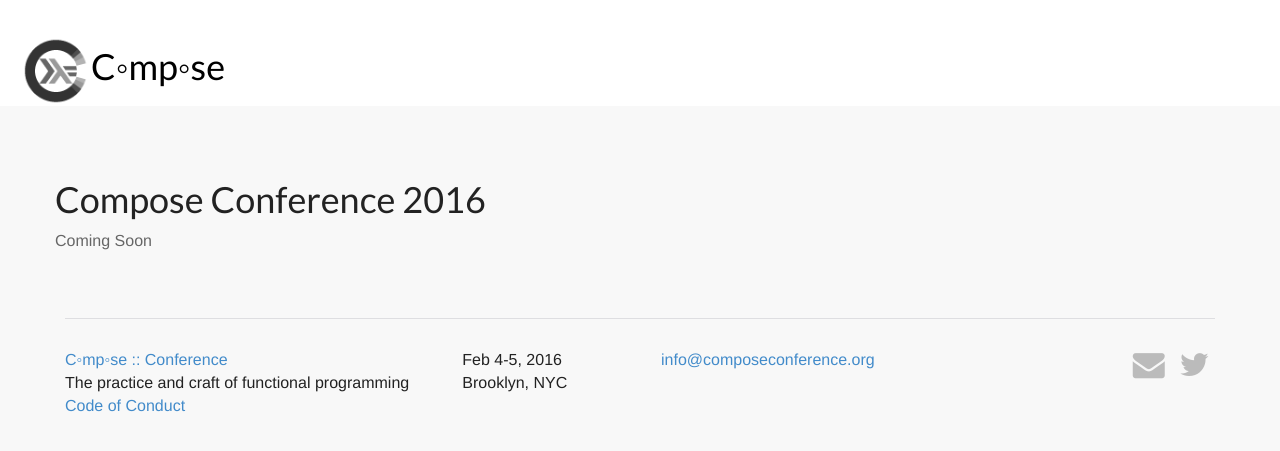
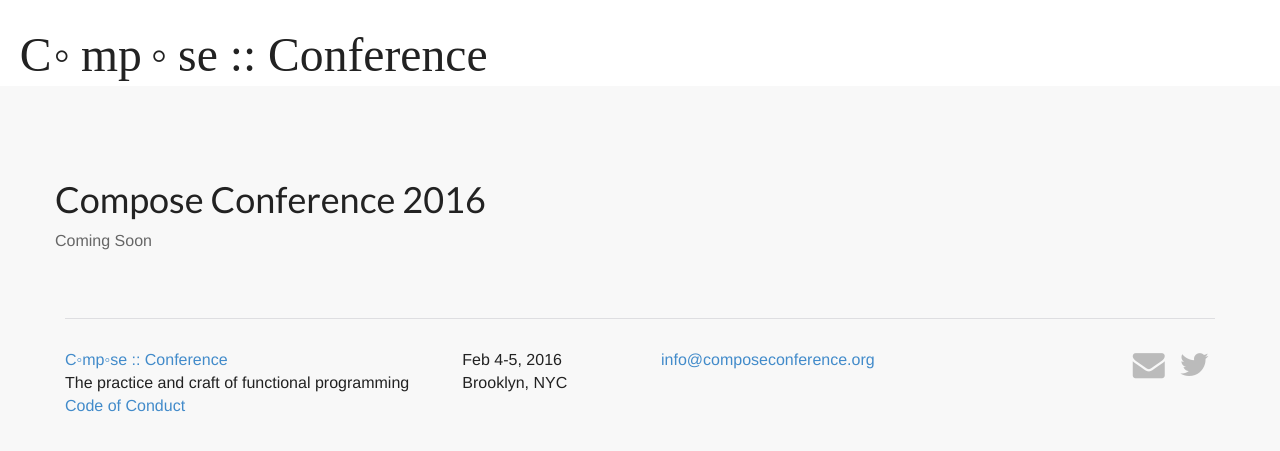
Before and after one commit to ny-haskell/composeconference, a Jekyll site: the page built from 2016/index.md, in a window 1280 px wide and 900 px high. Shown: the top 451 px of the window. Built offline with Jekyll 4.4.1, drawn with Linux system fonts in a browser that asks for light colours; Markdown is read by kramdown in place of the engine named in the settings.

Commit message:
change logo

```diff
--- a/_includes/header.html
+++ b/_includes/header.html
@@ -3,7 +3,7 @@
             <div class="col-lg-6 col-md-6 col-sm-4 col-xs-11">
                 <div class="col-inner-hori">
                     <h1><a href="../" id="logo-main" class="history" alt="" title="">
-                        <img src="/assets/img/compose_logo_haskell_300_transparent.png" width="70" title="Compose Conference" alt="Compose Conference Logo" />C◦mp◦se&nbsp;</a></h1>
+                        <img src="/assets/img/compose_conference.svg" height="50" title="Compose Conference" alt="Compose Conference Logo" /></a></h1>
                 </div>
             </div>
             <div class="col-lg-6 col-md-6 col-sm-8 col-xs-1">
```
Also changed, not shown: assets/img/compose_conference.svg (added).
